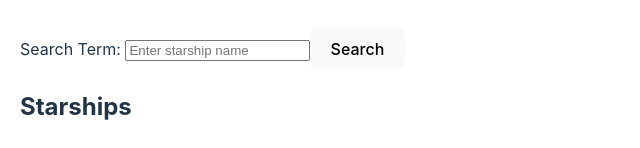
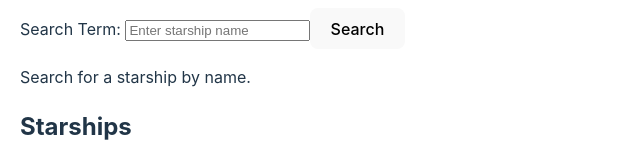
Before and after one commit to zwleileen/fetching-data-in-react-lab, a React (Vite) app: page / in a window 1280 px wide. Shown: the part 404-552 px from the top of the page, without its empty margins (0-640 px from the left). Built offline with nearby package versions, Linux system fonts and the light colour scheme; no server answers.

Commit message:
enhanced searches

```diff
--- a/src/components/StarshipSearch/StarshipSearch.jsx
+++ b/src/components/StarshipSearch/StarshipSearch.jsx
@@ -4,21 +4,21 @@ import { useState } from "react";
 const StarshipSearch = (props) => {
 
     const [searchTerm, setSearchTerm] = useState("");
-    const [loading, setLoading] = useState("")
+    const [lastSearch, setLastSearch] = useState("");
 
     const handleSubmit = (event) => {
         event.preventDefault();
         props.handleSearch(searchTerm);
+        setLastSearch(searchTerm);
         setSearchTerm("");
-        setLoading("");
     }
 
-
-
+    //Notes: any change to input will call handleSearch directly
     const handleChange = (event) => {
-        setSearchTerm(event.target.value)
+        const newSearchTerm = event.target.value;
+        setSearchTerm(newSearchTerm);
+        props.handleSearch(newSearchTerm);
     }
-
 
     return (
     <>
@@ -28,7 +28,7 @@ const StarshipSearch = (props) => {
         <input type="text" id="searchTerm" name="searchTerm" value={searchTerm} onChange={handleChange} placeholder="Enter starship name"/>
         <button type="submit">Search</button>
     </form>
-    <p>{loading}</p>
+    <p>{lastSearch ? `Last search: ${lastSearch}` : `Search for a starship by name.`}</p>
     </>
     );
   }
```
